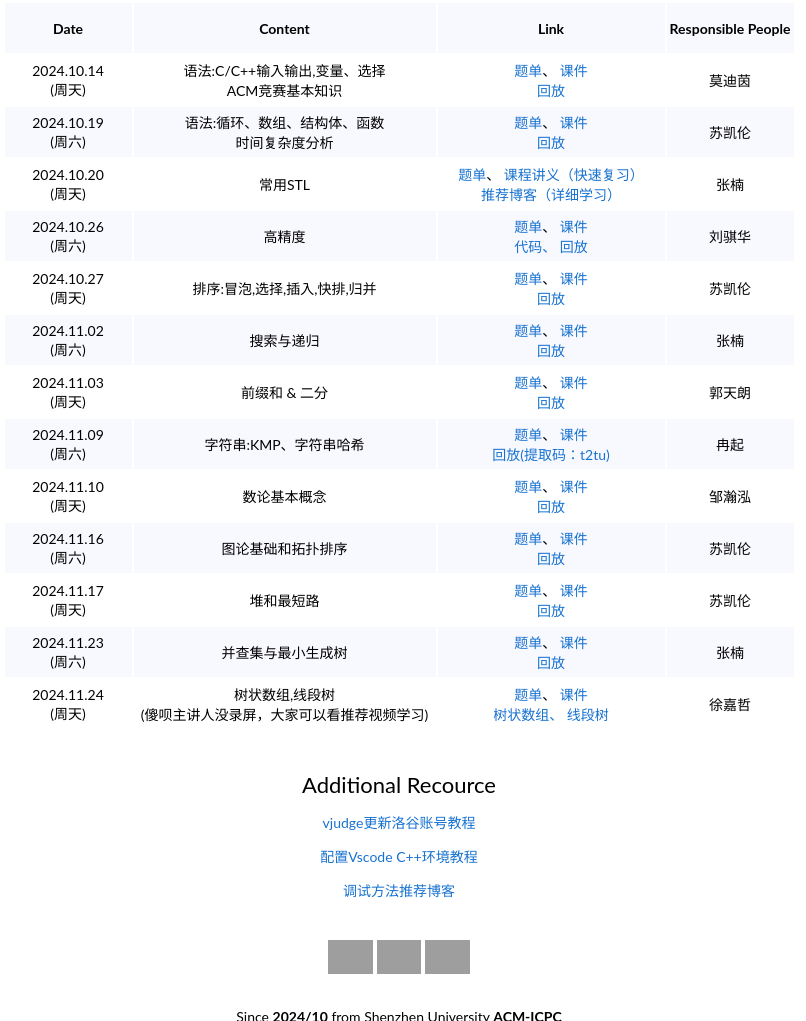
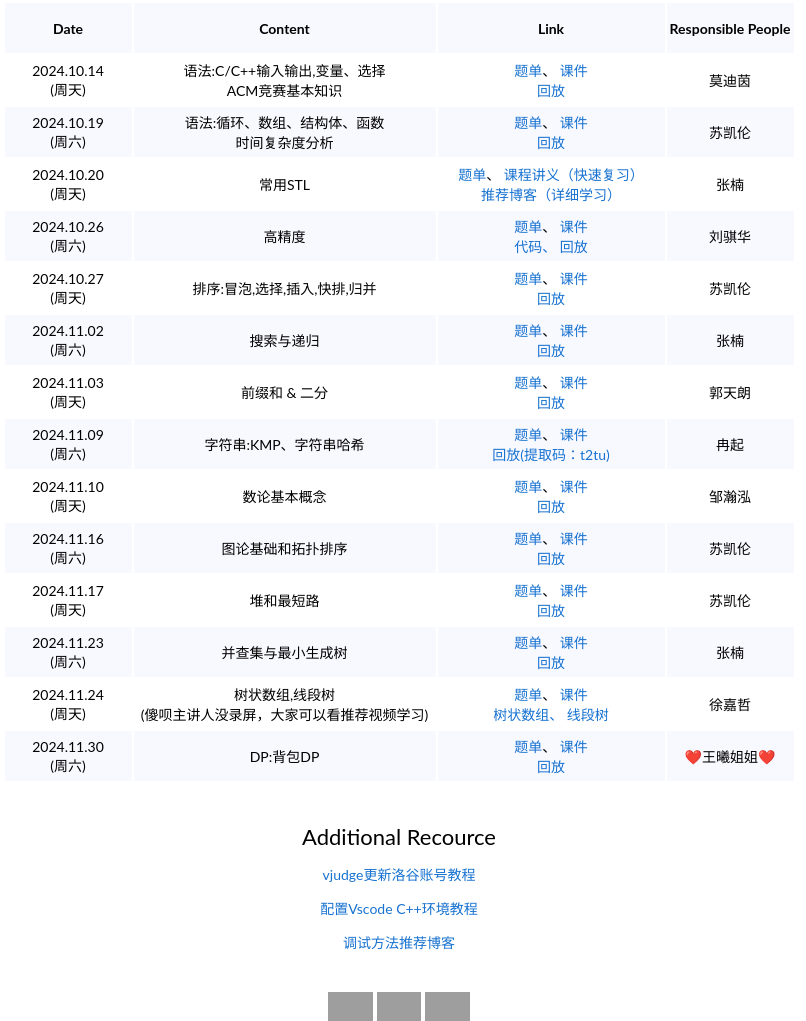
Before and after one commit to Kareneveve/SZUACM_page_2025, a plain HTML site: page index.html in a window 1280 px wide. Shown: the part 1557-2578 px from the top of the page, without its empty margins (241-1047 px from the left). Drawn offline with Linux system fonts and the light colour scheme; grey boxes are pictures that could not be loaded.

Commit message:
”update
git commit -m ”update

```diff
--- a/index.html
+++ b/index.html
@@ -47,8 +47,8 @@
                   <p align="center">
                     <heading>This Week</heading>
                   </p>
-                  <p align="center">2024.11.23 (周六) 并查集与最小生成树</p>
-                  <p align="center">2024.11.24 (周天) 树状数组与线段树</p>
+                  <p align="center">2024.11.30 (周六) 背包DP基础</p>
+                  <p align="center">2024.12.01 (周天) 倍增、ST表、记忆化搜索</p>
                   <p></p>
                 </td>
               </tr>
@@ -66,7 +66,7 @@
                     <tbody align="center">
                       <tr height="50" bgcolor="#F1F8E9">
                         <td align="center" width="750">
-                          <strong>Update: </strong> 2024.11.23 & 11.24 上课资料 </br>
+                          <strong>Update: </strong> 2024.11.30 上课资料 </br>
                           <strong> 11.30 和 12.01 课程安排已更新 </strong>
                         </td>
                       </tr>
@@ -665,6 +665,26 @@
                 </td>
               </tr>
 
+              <tr height="50" bgcolor="#F8F8FF">
+                <td align="center">
+                  2024.11.30
+                  <br>
+                  (周六)
+                </td>
+                <td align="center">
+                  DP:背包DP
+                </td>
+                <td align="center">
+                  <a href="https://vjudge.net/contest/676407" target="_blank">题单</a>、
+                  <a href="pdfs\背包DP基础_2024SZUACM算法周训 (241130).pdf" target="_blank">课件</a>
+                  <br>
+                  <a href="https://meeting.tencent.com/crm/2ObWzaGaca"
+                    target="_blank">回放</a>
+                </td>
+                <td align="center">
+                  ❤️王曦姐姐❤️
+                </td>
+              </tr>
 
 
             </tbody>
```
Also changed, not shown: 1 other file.
